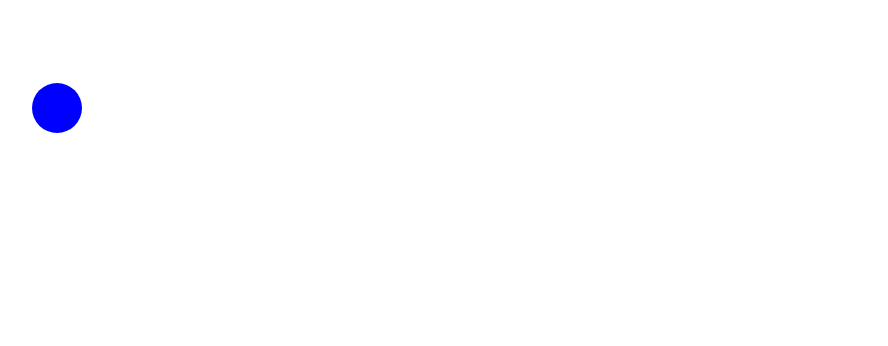
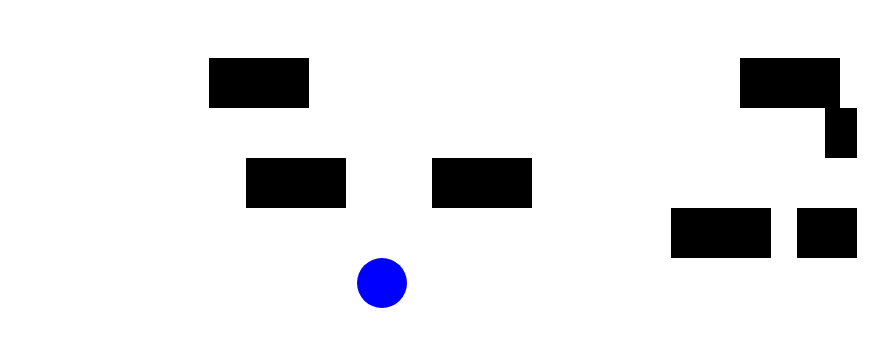
Before and after one commit to mloreti/frogger, a website built with webpack: page dist/index.html in a window 1280 px wide. Shown: the whole page, without its empty margins (51-939 px from the left). Built offline with nearby package versions, Linux system fonts and the light colour scheme.

Commit message:
Add game class and collision detection

```diff
--- /dev/null
+++ b/src/car/index.ts
@@ -0,0 +1,38 @@
+export class Car {
+  x: number;
+  width: number;
+  velocity: number;
+  color: string;
+
+  constructor(
+    private ctx : CanvasRenderingContext2D,
+    private canvas : HTMLCanvasElement,
+    public y : number,
+  ) {
+    this.velocity = this.numberRange(30, 15);
+    this.x = this.numberRange(0, this.canvas.width);
+    this.width = 100;
+    this.color = 'black';
+  }
+
+  numberRange(min : number, max : number) {
+    return Math.floor(Math.random() * (max - min) + min);
+  }
+
+  move() {
+    if (this.x + this.velocity > this.canvas.width + this.width) {
+      this.x = 0;
+    } else {
+      this.x += this.velocity;
+    }
+    this.draw();
+  }
+
+  draw() {
+    this.ctx.beginPath();
+    this.ctx.rect(this.x, this.y, 100, 50);
+    this.ctx.closePath();
+    this.ctx.fillStyle = this.color;
+    this.ctx.fill();
+  }
+}
--- a/src/frog/index.ts
+++ b/src/frog/index.ts
@@ -4,37 +4,42 @@ export class Frog {
   velocity : number;
   radius : number;
   color : string;
+
   constructor(private ctx : CanvasRenderingContext2D, private canvas : HTMLCanvasElement) {
-    this.x = 100;
-    this.y = 100;
-    this.velocity = 25;
+    this.velocity = 50;
     this.radius = 25;
+    this.x = this.canvas.width / 2 - this.radius;
+    this.y = this.canvas.height - this.radius;
     this.color = 'blue';
-    this.draw();
   }
+
   draw() {
-    this.ctx.clearRect(0, 0, this.canvas.width, this.canvas.height);
     this.ctx.beginPath();
     this.ctx.arc(this.x, this.y, this.radius, 0, Math.PI * 2, true);
     this.ctx.closePath();
     this.ctx.fillStyle = this.color;
     this.ctx.fill();
   }
+
   move(keyCode : number) {
     switch (keyCode) {
       case 37: // left
-        if (this.x - this.velocity > 0) { this.x -= this.velocity; }
+        if (this.x - this.radius > 0) { this.x -= this.velocity; }
         break;
       case 38: // up
-        if (this.y - this.velocity > 0) { this.y -= this.velocity; }
+        if (this.y - this.radius > 0) { this.y -= this.velocity; }
         break;
       case 39: // right
-        if (this.x + this.velocity < this.canvas.width) { this.x += this.velocity; }
+        if (this.x + this.radius < this.canvas.width) { this.x += this.velocity; }
         break;
       case 40: // down
-        if (this.y + this.velocity < this.canvas.height) { this.y += this.velocity; }
+        if (this.y + this.radius < this.canvas.height) { this.y += this.velocity; }
         break;
     }
-    this.draw();
+  }
+
+  reset() {
+    this.x = this.canvas.width / 2 - this.radius;
+    this.y = this.canvas.height - this.radius;
   }
 }
--- /dev/null
+++ b/src/game/index.ts
@@ -0,0 +1,78 @@
+import { Frog } from '../frog';
+import { Car } from '../car';
+
+export class Game {
+  canvas: any;
+  ctx: any;
+  frog: Frog;
+  cars: Car[];
+  interval: any;
+  constructor() {
+    this.canvas = document.getElementById('canvas');
+    this.ctx = this.canvas.getContext('2d');
+    this.frog = new Frog(this.ctx, this.canvas);
+    this.cars = [];
+    this.drawFrog();
+    this.setUpCars();
+    this.detectCollision();
+  }
+
+  setUpCars() {
+    this.cars = [];
+    let i;
+    for (i = 0; i < 4; i += 1) {
+      this.cars.push(new Car(this.ctx, this.canvas, (i + 1) * 50));
+      this.cars.push(new Car(this.ctx, this.canvas, (i + 1) * 50));
+    }
+    this.startCars();
+  }
+
+  startCars() {
+    this.interval = setInterval(() => this.render(), 60);
+  }
+
+  detectCollision() {
+    this.cars.forEach((car) => {
+      if (
+        this.frog.x >= car.x &&
+        this.frog.x <= car.x + car.width &&
+        this.frog.y - this.frog.radius === car.y
+      ) {
+        alert('Game over');
+        this.frog.reset();
+      }
+    });
+  }
+
+  detectWinner() {
+    if (this.frog.y === this.frog.radius) {
+      this.frog.draw();
+      alert('You win');
+      this.frog.reset();
+    }
+  }
+
+  render() {
+    this.ctx.clearRect(0, 0, this.canvas.width, this.canvas.height);
+    this.drawCars();
+    this.frog.draw();
+    this.detectCollision();
+    this.detectWinner();
+  }
+
+  drawCars() {
+    this.cars.forEach((car) => {
+      car.move();
+    });
+  }
+
+  drawFrog() {
+    document.addEventListener('keydown', (e) => {
+      this.frog.move(e.keyCode);
+    });
+  }
+
+  stopCars() {
+    window.clearInterval(this.interval);
+  }
+}
--- a/src/index.ts
+++ b/src/index.ts
@@ -1,8 +1,3 @@
-import { Frog } from './frog';
+import { Game } from './game';
 
-const canvas : any = document.getElementById('canvas');
-const ctx = canvas.getContext('2d');
-
-const frog = new Frog(ctx, canvas);
-
-document.addEventListener('keydown', e => frog.move(e.keyCode));
+new Game();
```
Also changed, not shown: dist/index.html.
